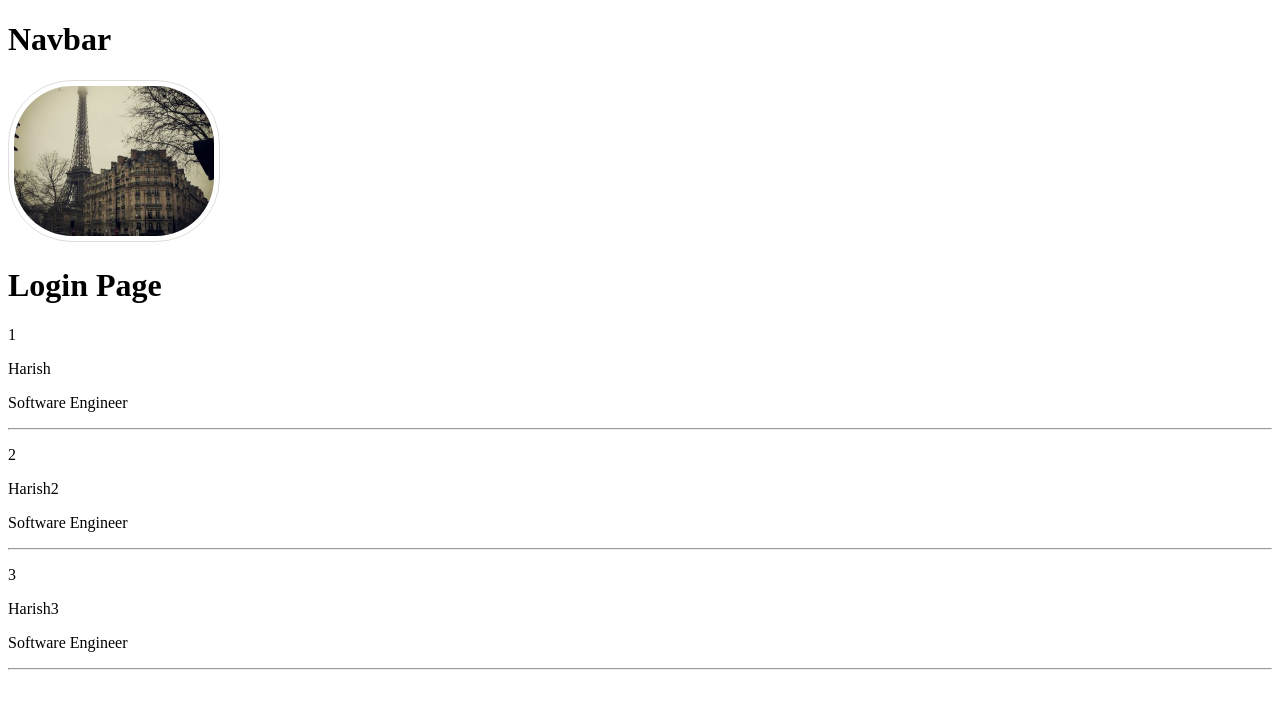
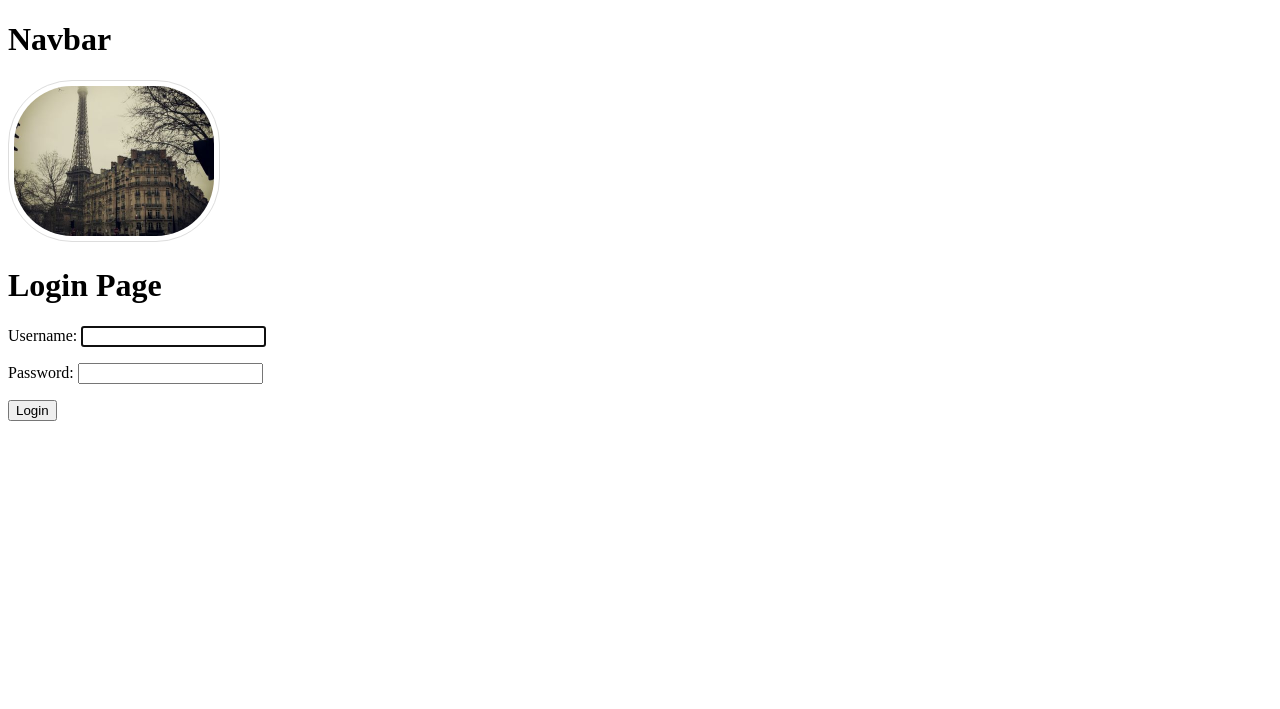
Before and after one commit to Harish0512-design/taskly, a Django app: page /todo/login/ in a window 1280 px wide. Shown: the top 709 px of the page. Run offline with Django 5.2, Linux system fonts and the light colour scheme.

Commit message:
User Login and Logout

```diff
--- a/taskly/settings.py
+++ b/taskly/settings.py
@@ -128,3 +128,5 @@ STATICFILES_DIRS = [
 # https://docs.djangoproject.com/en/5.0/ref/settings/#default-auto-field
 
 DEFAULT_AUTO_FIELD = "django.db.models.BigAutoField"
+
+MESSAGE_STORAGE = 'django.contrib.messages.storage.session.SessionStorage'
--- a/templates/todo/login.html
+++ b/templates/todo/login.html
@@ -4,15 +4,20 @@
 
 <h1>Login Page</h1>
 
-{% for user in users %}
+<form method="POST">
 
-<div>
-    <p> {{ user.id }}</p>
-    <p> {{ user.name }}</p>
-    <p> {{ user.Profession }} </p>
-    <hr>
-</div>
+    {% csrf_token %}
 
-{% endfor %}
+    {% if messages %}
+        {% for message in messages %}
+            {{ message }}
+        {% endfor %}
+    {% endif %}
+
+    {{ form.as_p }}
+
+    <input type="submit" value="Login" />
+</form>
+
 
 {% endblock %}
--- a/todo/urls.py
+++ b/todo/urls.py
@@ -4,9 +4,11 @@ from django.views.generic import RedirectView
 from todo import views
 
 urlpatterns = [
+    path("home/", views.home),
+
     path("register/", views.register, name='user-registration'),
-    path("login/", views.login),
-    path("home/", views.home),
+    path("login/", views.user_login, name='user-login'),
+    path("logout/", views.user_logout, name ='user-logout'),
 
     path("tasks/create/", views.create_task, name='create-task'),
     path("tasks/", views.task_list, name='view-tasks'),
--- a/todo/views.py
+++ b/todo/views.py
@@ -1,4 +1,6 @@
 # from django.http import HttpResponse
+from django.contrib.auth import authenticate, login, logout
+from django.contrib.auth.forms import AuthenticationForm
 from django.shortcuts import render, redirect
 from django.contrib import messages
 
@@ -15,38 +17,43 @@ def register(request):
         if form.is_valid():
             form.save()
 
-            messages.success(request,"User Created Successfully..")
+            messages.success(request, "User Created Successfully..")
             return redirect("/todo/register")
 
-        messages.error(request,form.errors)
+        messages.error(request, form.errors)
         return redirect("/todo/register")
 
     context = {"form": form}
     return render(request, "todo/register.html", context=context)
 
 
-def login(request):
-    users_details = [
-        {
-            "id": 1,
-            "name": "Harish",
-            "Profession": "Software Engineer"
-        },
-        {
-            "id": 2,
-            "name": "Harish2",
-            "Profession": "Software Engineer"
-        },
-        {
-            "id": 3,
-            "name": "Harish3",
-            "Profession": "Software Engineer"
-        }
-    ]
+def user_login(request):
+    # return HttpResponse("Login page")
 
-    context = {"users": users_details}
+    form = AuthenticationForm()
 
-    # return HttpResponse("Login page")
+    if request.method == "POST":
+        form = AuthenticationForm(request, request.POST)
+
+        if form.is_valid():
+            username = form.cleaned_data.get("username")
+            password = form.cleaned_data.get("password")
+
+            user = authenticate(request, username=username, password=password)
+            print(user)
+
+            if user is not None:
+                login(request, user)
+                messages.success(request, f"Welcome {username}..")
+                return redirect("/todo/home")
+
+            else:
+                messages.error(request, f"{username} doesn't exists")
+                return redirect("/todo/login")
+
+    context = {
+        "form": form
+    }
     return render(request, "todo/login.html", context=context)
 
 
@@ -56,8 +63,13 @@ def home(request):
     context = {
         "tasks": tasks_queryset
     }
+    return render(request, "todo/index.html", context=context)
 
-    return render(request, "todo/index.html", context=context)
+
+def user_logout(request):
+    logout(request)
+    messages.success(request, "Logged Out Successfully")
+    return redirect("/todo/home")
 
 
 def create_task(request):
```
Also changed, not shown: templates/todo/index.html (+15 -6 lines).
